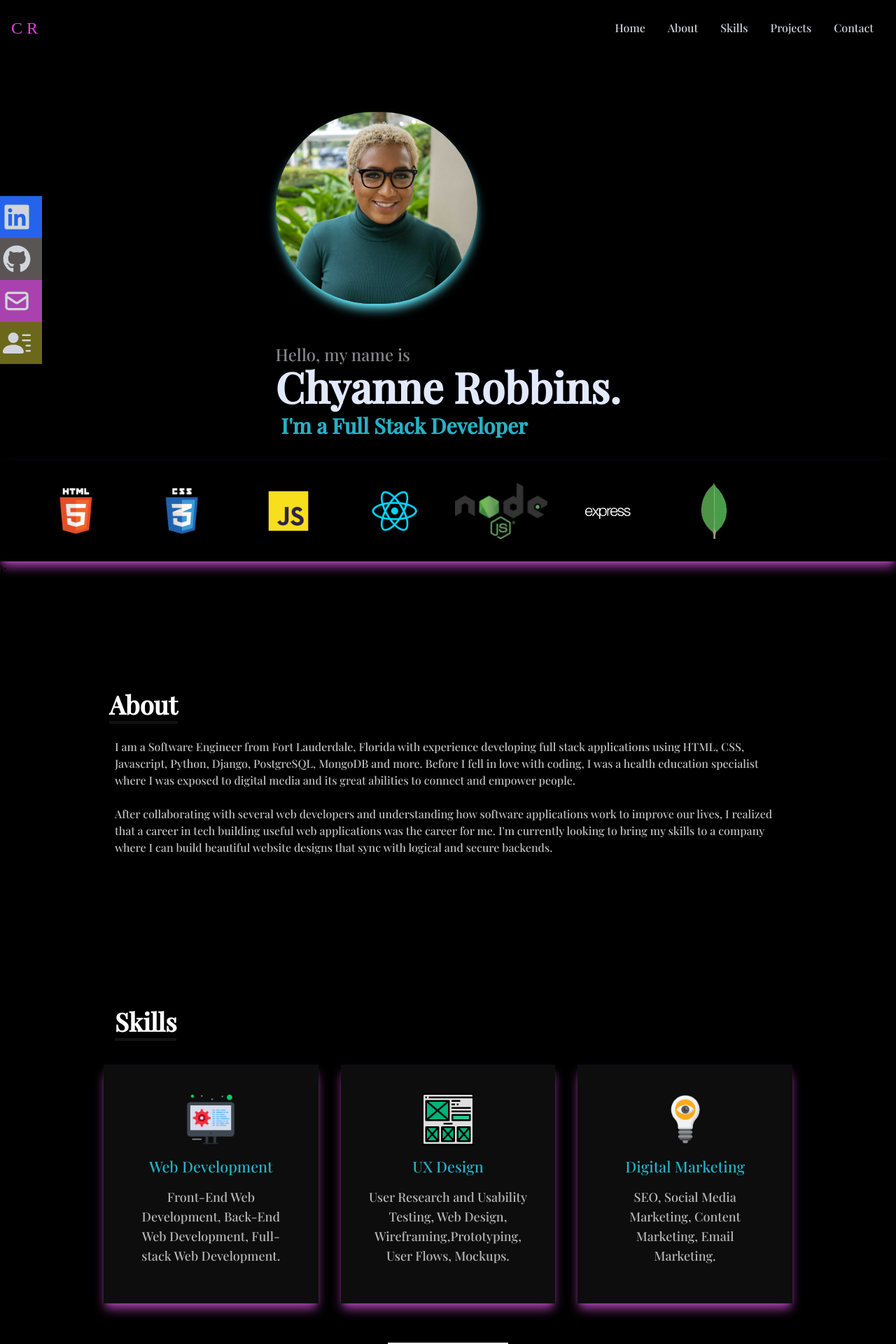
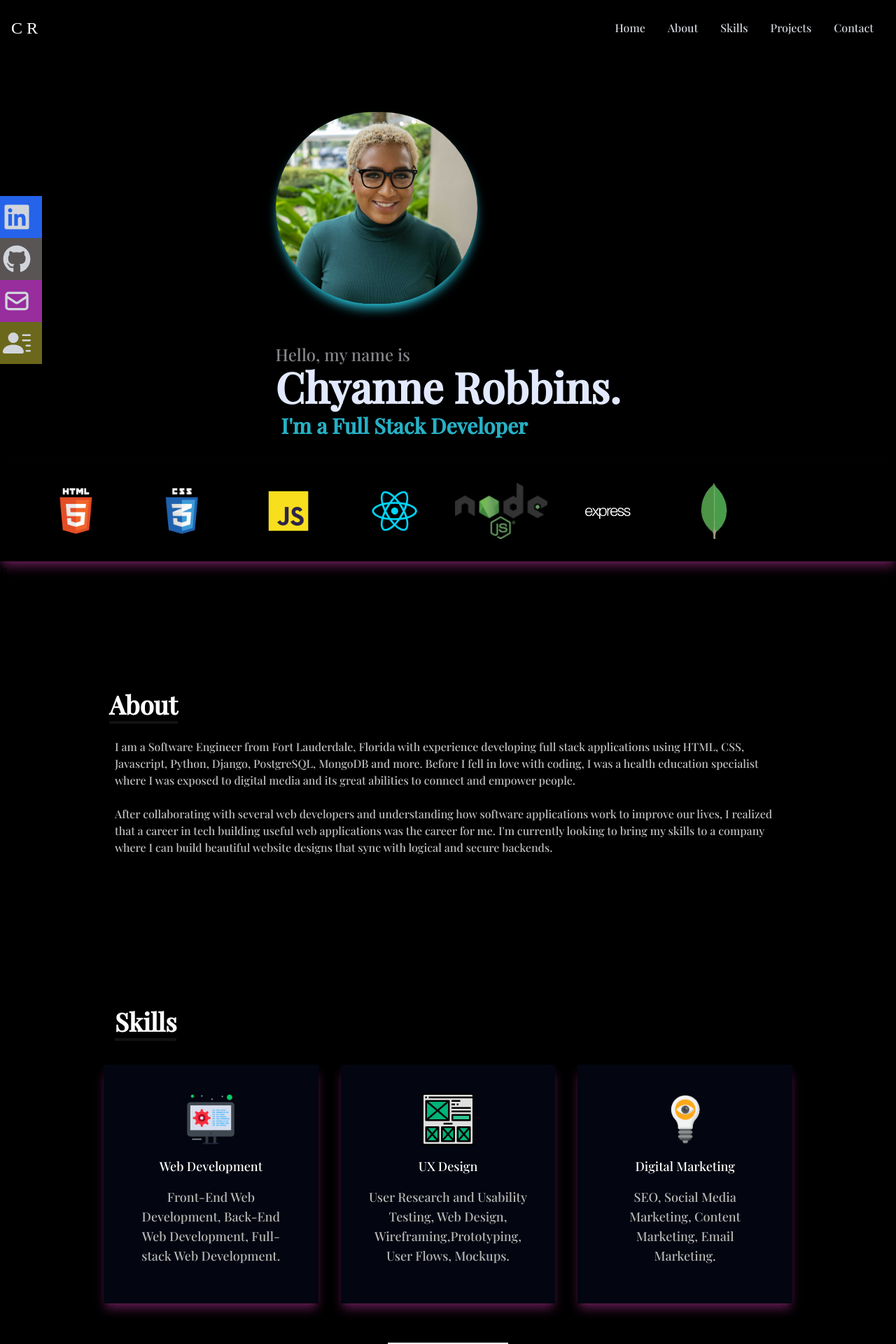
Before and after one commit to Chyannetech/Portfolio-FrontEnd, a React (Create React App) app: page / in a window 1280 px wide. Shown: the top 1920 px of the page at 70% size. Built offline with nearby package versions, Linux system fonts and the light colour scheme; a web font is replaced by a local one.

Commit message:
Update CSS

```diff
--- a/src/components/Contact.js
+++ b/src/components/Contact.js
@@ -39,7 +39,7 @@ const Contact = () => {
           rows="10"
           placeholder="Message"
         ></textarea>
-        <button className="text-white border-2 hover:bg-[#0e0e0e] px-4 py-3 my-8 mx-auto flex items-center">
+        <button className="text-white  border-2 hover:bg-[#292929] shadow-lg shadow-[#262626] px-4 py-3 my-8 mx-auto flex items-center">
           Let's Work
         </button>
       </form>
@@ -47,4 +47,5 @@ const Contact = () => {
   );
 };
 
+
 export default Contact;
--- a/src/components/Home.js
+++ b/src/components/Home.js
@@ -11,7 +11,7 @@ const Home = () => {
       <div className="max-w-[1000px] mx-auto pt-20 px-8 grid flex-grid gap-4 place-content-center max-h-full">
         {/* headshot */}
         <img
-          class="h-auto rounded-full w-72 sm:flex-col shadow-lg shadow-[#66edff]"
+          class="h-auto rounded-full w-72 sm:flex-col shadow-lg shadow-[#26b1c6]"
           src={headshotsmall}
           alt="headshotsmall"
         />
@@ -33,7 +33,7 @@ const Home = () => {
       {/* Skills Container */}
       return (
       <div className="m-p-9">
-        <section className="w-auto h-auto bg-[#000000]  shadow-lg shadow-[#a942ae] px-6  py-6">
+        <section className="w-auto h-auto bg-[#000000]  shadow-lg shadow-[#5c1a4d] px-6  py-6">
           <div className="container mx-auto">
             <div className="max-w-[1000px] mx-auto flex flex-col justify-center w-full h-full"></div>
             <div className="grid grid-cols-8 md:grid-flow-col">
--- a/src/components/Navbar.js
+++ b/src/components/Navbar.js
@@ -9,12 +9,14 @@ const Navbar = () => {
   const [nav, setNav] = useState(false);
   const handleClick = () => setNav(!nav);
   return (
+    // logo
     <div className="fixed w-full h-[80px] flex justify-between items-center px-4 bg-[#000000] text-gray-300">
       <h1 className="logo">C R</h1>
+      {/* // logo end */}
 
       {/* Navigation Main Menu */}
       <ul className="hidden md:flex">
-        <li className="hover:underline decoration-[#a942ae]">
+        <li className="hover:underline decoration-[#5c1a4d]">
           <Link to="home" smooth={true} duration={500}>
             Home
           </Link>
@@ -112,7 +114,7 @@ const Navbar = () => {
               Github <FaGithub size={40} />{" "}
             </a>
           </li>
-          <li className="w-[160px] h-[60px] flex justify-between items-center ml-[-100px] hover:ml-[-10px] duration-300 bg-[#a942ae]">
+          <li className="w-[160px] h-[60px] flex justify-between items-center ml-[-100px] hover:ml-[-10px] duration-300 bg-[#982d9e]">
             <a
               className="flex justify-between items-center w-full text-gray-300"
               href="mailto:chyannetech@gmail.com"
--- a/src/components/Projects.js
+++ b/src/components/Projects.js
@@ -52,12 +52,12 @@ const Projects = () => {
 
       {/* projects */}
       <section id="projects">
-        <div className=" grid sm:grid-cols-2 md:grid-cols-3 bg-[#000000] shadow-xl shadow-[#a942ae] border-4 border-double  bg-origin-padding p-8 gap-5">
+        <div className=" grid sm:grid-cols-2 md:grid-cols-3 bg-[#000000]  p-8 gap-5">
           {projectsData.map(
             ({ id, image, name, github, demo, prototype, category }) => {
               return (
                 <div
-                  className="border-1 mb-10 pl-2 pr-2 pt-2  bg-[#0d0d0d]"
+                  className="border-1 mb-10 pl-2 pr-2 pt-2 shadow-lg shadow-[#5c1a4d] border-4 border-[#181818] bg-[#030510]"
                   key={id}
                 >
                   <h2 className="text-accent text-center text-xl mb-3 text-white">
@@ -71,7 +71,7 @@ const Projects = () => {
                     {prototype ? (
                       <a href={prototype} target="_blank" rel="noreferrer">
                         <button class="bg-white hover:bg-[#828282] text-gray-800 font-semibold py-2 px-4 border-gray border rounded shadow">
-                          <font className="portfolio__demo-text">
+                          <font className="buttons">
                             Prototype
                           </font>
                         </button>
@@ -80,16 +80,16 @@ const Projects = () => {
 
                     {github ? (
                       <a href={github} target="_blank" rel="noreferrer">
-                        <button class="bg-white border hover:bg-[#828282] text-gray-800 font-semibold py-2 px-4  border-gray rounded shadow">
-                          <font>Github</font>
+                        <button class="bg-white mb-2 border hover:bg-[#828282] text-gray-800 font-semibold py-2 px-4  border-gray rounded shadow">
+                          <font className="buttons">Github</font>
                         </button>
                       </a>
                     ) : null}
 
                     {demo ? (
                       <a href={demo} target="_blank" rel="noreferrer">
-                        <button class="bg-white border hover:bg-[#828282] text-gray-800 font-semibold py-2 px-4 border-gray rounded shadow">
-                          <font className="portfolio__demo-text">
+                        <button class="bg-white  border hover:bg-[#828282] text-gray-800 font-semibold py-2 px-4 border-gray rounded shadow">
+                          <font className="buttons">
                             Live Demo
                           </font>
                         </button>
--- a/src/components/Services.js
+++ b/src/components/Services.js
@@ -17,7 +17,7 @@ const Services = () => {
             {services.map((service, index) => {
               return (
                 <div
-                  className="services-item border-1 shadow-lg shadow-[#a942ae] bg-[#0d0d0d] text-center"
+                  className="services-item border-1 shadow-lg shadow-[#5c1a4d] bg-[#030510] text-center"
                   key={index}
                 >
                 {/* Container Information */}
--- a/src/index.css
+++ b/src/index.css
@@ -16,7 +16,7 @@ body {
 .logo {
   font-family: 'Neucha', cursive;
   font-size: 150%;
-  color: #e43de9;
+  color: #ffffff;
 }
 
 .content-div {
@@ -69,8 +69,3 @@ body {
       grid-template-columns: repeat(3, 1fr);
   }
 }
-
-.fs-22.fw-5.op-08{
-  color: #26b1c6;
-  font-size: larger;
-}
```
